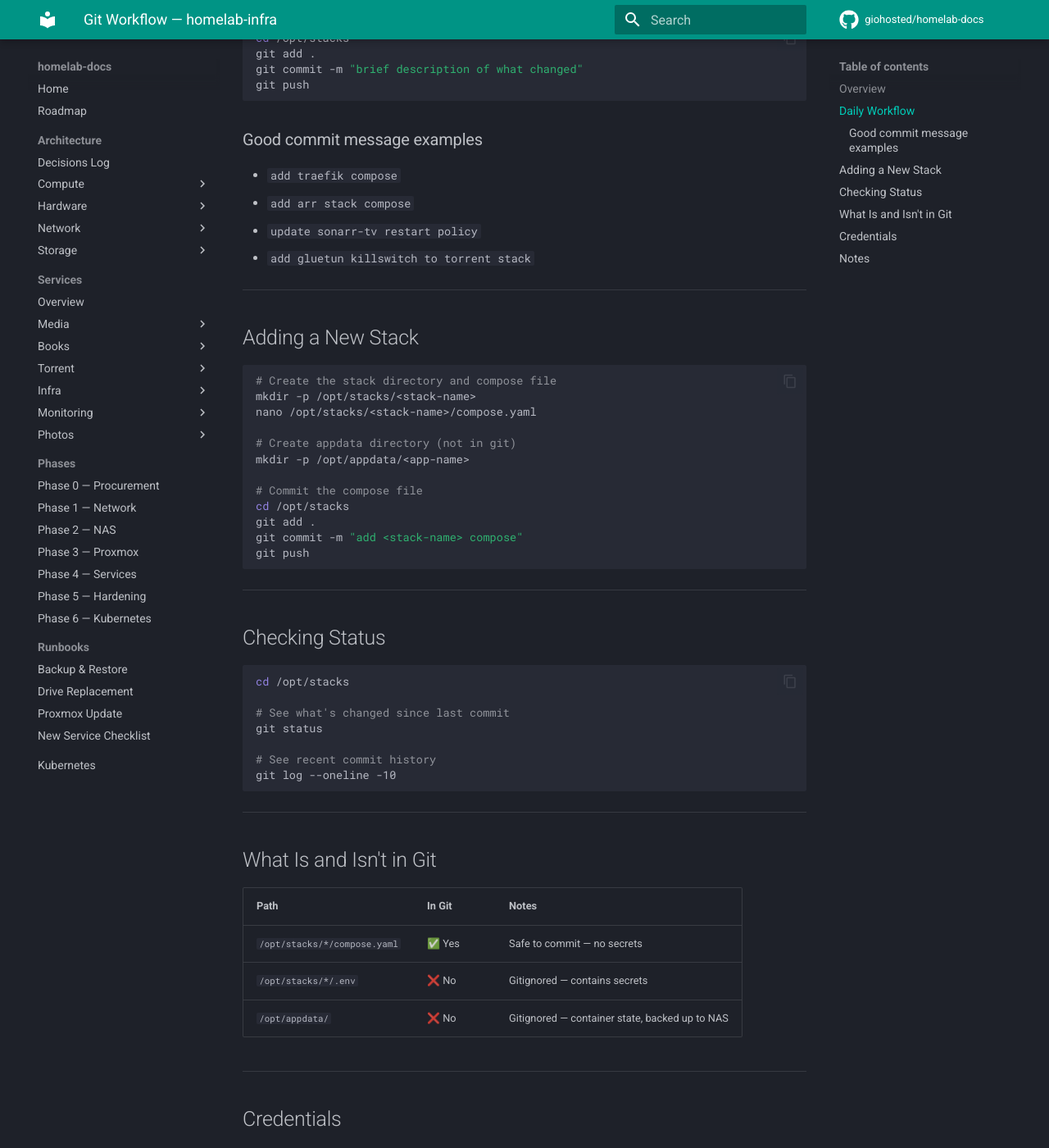
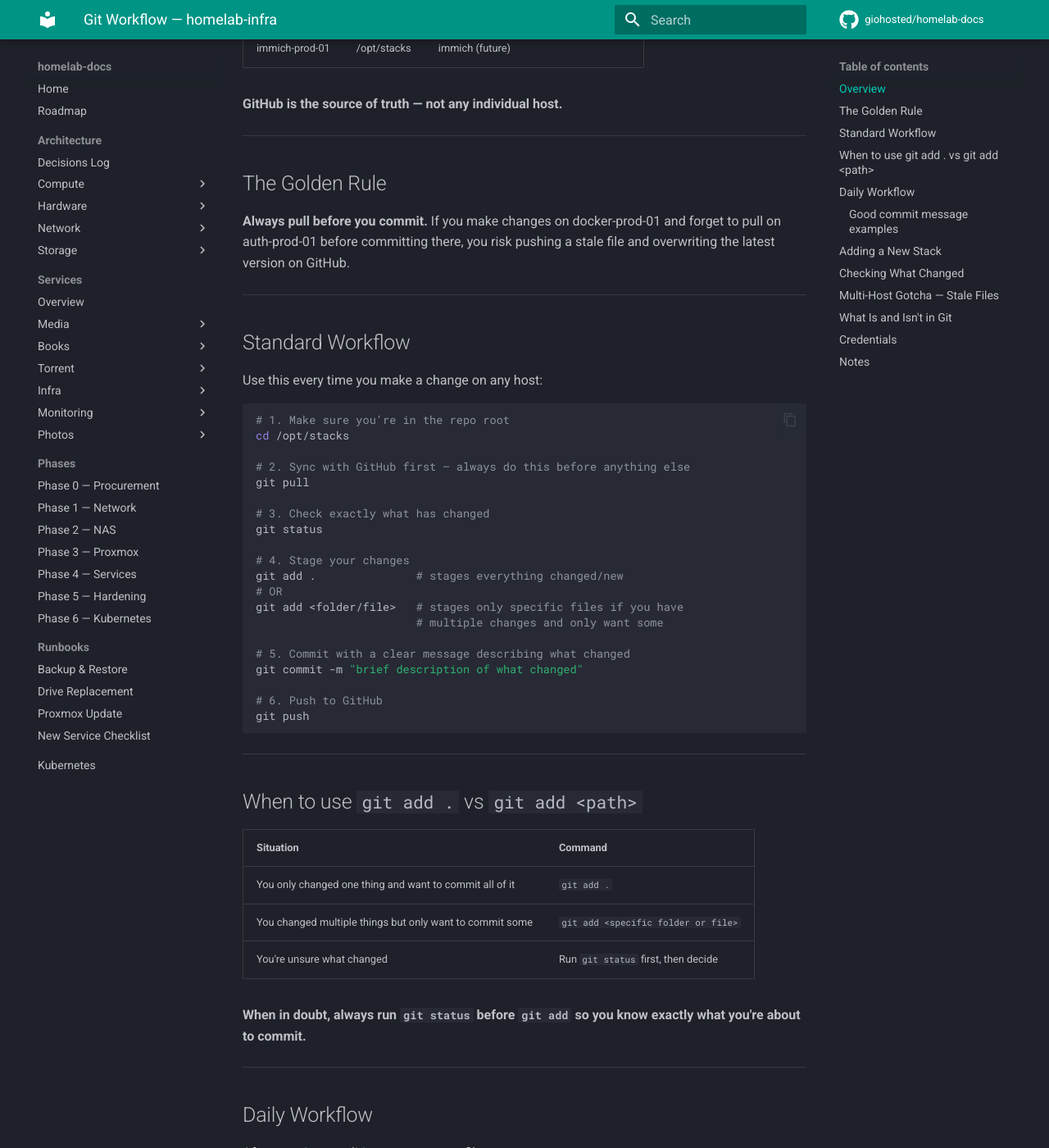
Before and after one commit to giohosted/homelab-docs, an MkDocs documentation site: the page built from docs/runbooks/git-workflow.md, in a window 1280 px wide and 1400 px high, scrolled down 624 px. Shown: the whole window at 82% size. Built offline with MkDocs 1.6.1 and Material for MkDocs 9.7.7, drawn with Linux system fonts in a browser that asks for light colours; comment, search, counter and statistics services are not loaded; some of the changed text lies outside the part shown.

Commit message:
docs: 2026-03-15 01:38:22

````diff
--- a/docs/runbooks/git-workflow.md
+++ b/docs/runbooks/git-workflow.md
@@ -1,16 +1,72 @@
 # Git Workflow — homelab-infra
 
-**Applies to:** docker-prod-01 (`/opt/stacks`)
+**Applies to:** docker-prod-01, auth-prod-01, immich-prod-01 (`/opt/stacks`)
 **Repo:** homelab-infra (private, GitHub)
-**Last Updated:** 2026-03-13
+**Last Updated:** 2026-03-15
 
 ---
 
 ## Overview
 
-`/opt/stacks` on docker-prod-01 is a clone of the `homelab-infra` GitHub repo. Every compose file lives here. Changes are committed and pushed to GitHub to keep the repo as source of truth.
+`/opt/stacks` on each host is a clone of the `homelab-infra` GitHub repo. Every compose file lives here. Changes are committed and pushed to GitHub to keep the repo as source of truth.
 
 `/opt/appdata` is NOT in git — it contains container state and secrets. It is gitignored and backed up nightly to NAS via rsync (Phase 5).
+
+The repo is cloned on multiple hosts:
+
+| Host | Path | What lives there |
+|------|------|-----------------|
+| docker-prod-01 | /opt/stacks | traefik, arr, books, torrent, monitoring, etc. |
+| auth-prod-01 | /opt/stacks | authentik |
+| immich-prod-01 | /opt/stacks | immich (future) |
+
+**GitHub is the source of truth — not any individual host.**
+
+---
+
+## The Golden Rule
+
+**Always pull before you commit.** If you make changes on docker-prod-01 and forget to pull on auth-prod-01 before committing there, you risk pushing a stale file and overwriting the latest version on GitHub.
+
+---
+
+## Standard Workflow
+
+Use this every time you make a change on any host:
+```bash
+# 1. Make sure you're in the repo root
+cd /opt/stacks
+
+# 2. Sync with GitHub first — always do this before anything else
+git pull
+
+# 3. Check exactly what has changed
+git status
+
+# 4. Stage your changes
+git add .               # stages everything changed/new
+# OR
+git add <folder/file>   # stages only specific files if you have
+                        # multiple changes and only want some
+
+# 5. Commit with a clear message describing what changed
+git commit -m "brief description of what changed"
+
+# 6. Push to GitHub
+git push
+```
+
+---
+
+## When to use `git add .` vs `git add <path>`
+
+| Situation | Command |
+|-----------|---------|
+| You only changed one thing and want to commit all of it | `git add .` |
+| You changed multiple things but only want to commit some | `git add <specific folder or file>` |
+| You're unsure what changed | Run `git status` first, then decide |
+
+**When in doubt, always run `git status` before `git add` so you know exactly what you're about to commit.**
 
 ---
 
@@ -19,6 +75,7 @@
 After creating or editing any compose file:
 ```bash
 cd /opt/stacks
+git pull
 git add .
 git commit -m "brief description of what changed"
 git push
@@ -26,6 +83,7 @@ git push
 
 ### Good commit message examples
 - `add traefik compose`
+- `add authentik compose`
 - `add arr stack compose`
 - `update sonarr-tv restart policy`
 - `add gluetun killswitch to torrent stack`
@@ -43,6 +101,7 @@ mkdir -p /opt/appdata/<app-name>
 
 # Commit the compose file
 cd /opt/stacks
+git pull
 git add .
 git commit -m "add <stack-name> compose"
 git push
@@ -50,16 +109,32 @@ git push
 
 ---
 
-## Checking Status
+## Checking What Changed
 ```bash
 cd /opt/stacks
 
-# See what's changed since last commit
+# See what files are new, modified, or deleted
 git status
 
 # See recent commit history
 git log --oneline -10
+
+# See exactly what changed in a specific file
+git diff <file>
 ```
+
+---
+
+## Multi-Host Gotcha — Stale Files
+
+Because the repo lives on multiple hosts, this scenario can happen:
+
+1. You update `traefik/compose.yaml` on docker-prod-01 and push it
+2. You SSH into auth-prod-01 and run `git add .` without pulling first
+3. auth-prod-01 has the OLD `traefik/compose.yaml`
+4. You just overwrote the updated version on GitHub
+
+**How to avoid it:** Always run `git pull` first on whichever host you're working on before making or committing any changes.
 
 ---
 
@@ -76,8 +151,8 @@ git log --oneline -10
 ## Credentials
 
 - GitHub credentials cached via `git config --global credential.helper store`
-- Token stored at `~/.git-credentials` on docker-prod-01
-- If token expires, generate a new PAT at GitHub → Settings → Developer settings → Personal access tokens → Tokens (classic)
+- Token stored at `~/.git-credentials` on each host
+- If token expires: GitHub → Settings → Developer settings → Personal access tokens → Tokens (classic) → Generate new token
 - Scope needed: `repo` (full control of private repositories)
 
 ---
````
Also changed, not shown: docs/roadmap.md (+0 -1 lines).
